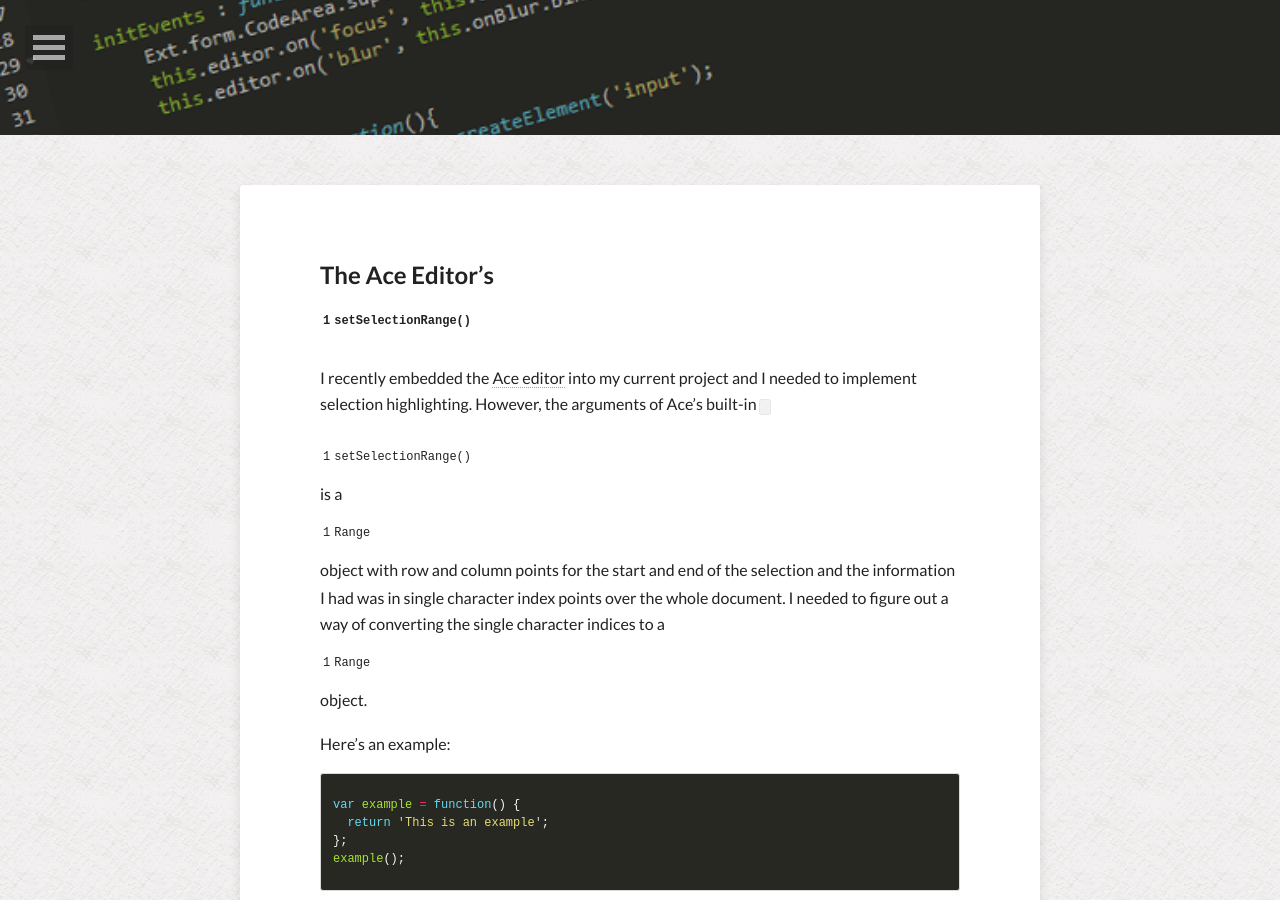
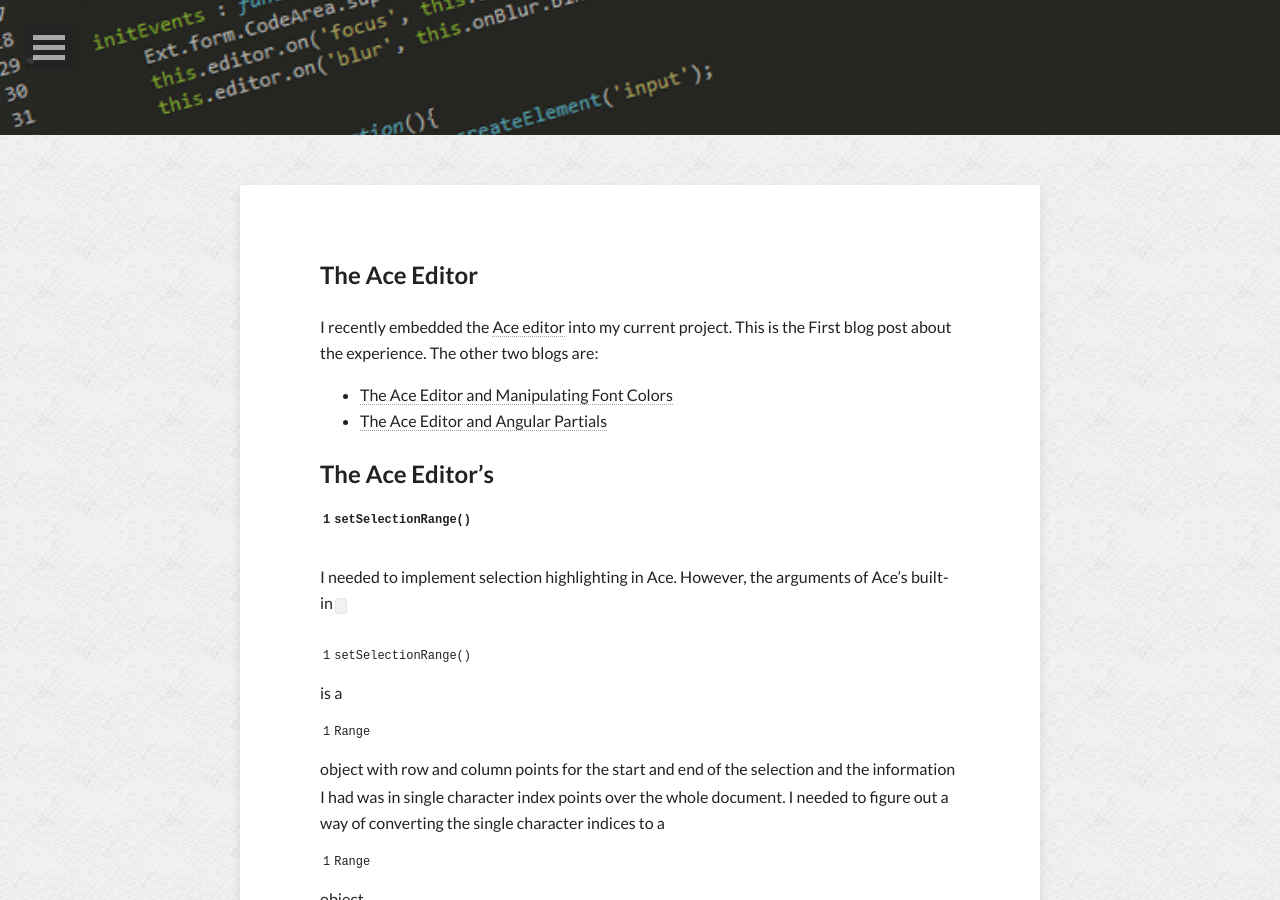
Before and after one commit to jgpettibone/jgpettibone.github.io, a Jekyll site: the page built from _posts/2014-03-09-ace-selection-highlighting.md, in a window 1280 px wide and 900 px high, scrolled down 265 px. Built offline with Jekyll 4.4.1, drawn with Linux system fonts in a browser that asks for light colours; nearby versions of some CDN libraries; comment, search, counter and statistics services are not loaded.

Commit message:
Ace series

```diff
--- a/_posts/2014-03-09-ace-selection-highlighting.md
+++ b/_posts/2014-03-09-ace-selection-highlighting.md
@@ -10,8 +10,14 @@
 share: true
 ---
 
+## The Ace Editor
+I recently embedded the [Ace editor](http://ace.c9.io/#nav=about) into my current project.  This is the First blog post about the experience.  The other two blogs are:
+
+* [The Ace Editor and Manipulating Font Colors](http://jgpettibone.github.io/ace-and-manipulating-font-colors/)
+* [The Ace Editor and Angular Partials](http://jgpettibone.github.io/ace-and-angular-partials/)
+
 ## The Ace Editor's `setSelectionRange()`
-I recently embedded the [Ace editor](http://ace.c9.io/#nav=about) into my current project and I needed to implement selection highlighting.  However, the arguments of Ace's built-in `setSelectionRange()` is a `Range` object with row and column points for the start and end of the selection and the information I had was in single character index points over the whole document.  I needed to figure out a way of converting the single character indices to a `Range` object.
+I needed to implement selection highlighting in Ace.  However, the arguments of Ace's built-in `setSelectionRange()` is a `Range` object with row and column points for the start and end of the selection and the information I had was in single character index points over the whole document.  I needed to figure out a way of converting the single character indices to a `Range` object.
 
 Here's an example:
 
```
